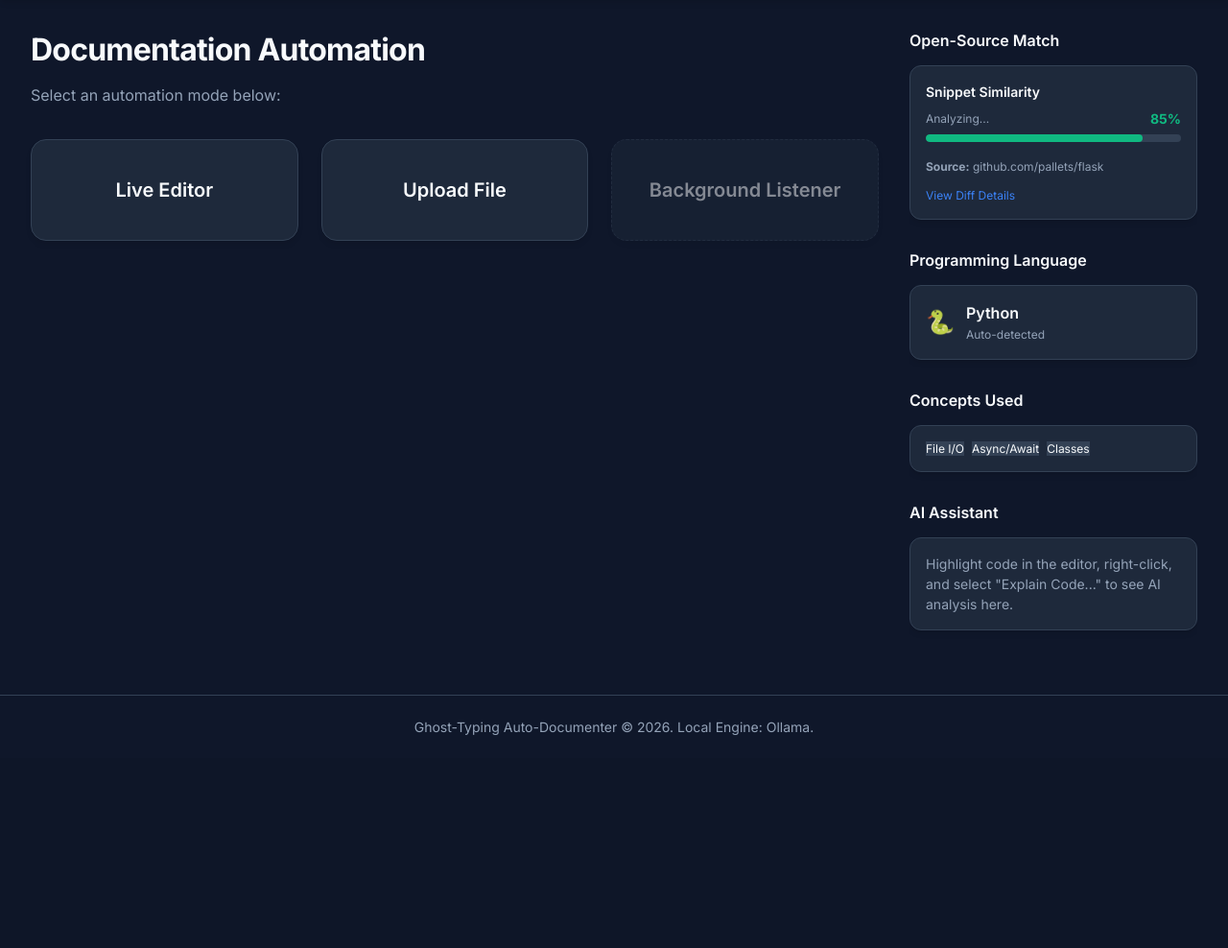
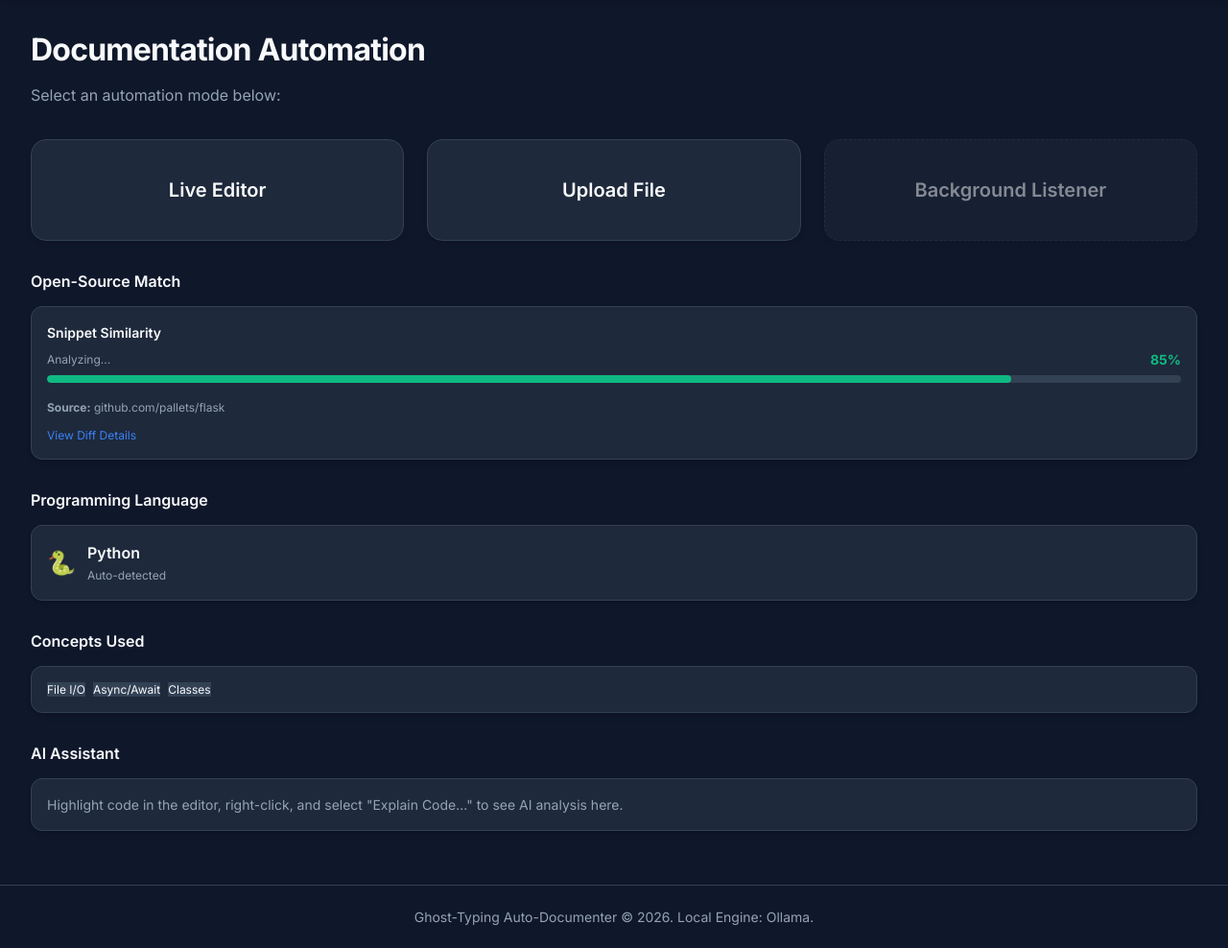
Before and after one commit to Shashwath-K/Lima-paramana, a FastAPI app: page / in a window 1280 px wide. Shown: the part 57-1045 px from the top of the page at 96% size. Before the commit the page ends 823 px from the top, so only its background shows below. Run offline with FastAPI, Linux system fonts and the light colour scheme.

Commit message:
CI:02 -> main css styles updated

```diff
--- a/app/static/css/main.css
+++ b/app/static/css/main.css
@@ -59,7 +59,7 @@ body {
 
 .layout-body {
     display: grid;
-    grid-template-columns: 1fr 300px;
+    grid-template-columns: 1fr;
     gap: 2rem;
     max-width: 1400px;
     margin: 0 auto;
@@ -74,12 +74,6 @@ body {
     /* Prevents grid blowout */
 }
 
-.sidebar-right {
-    position: sticky;
-    top: 100px;
-    height: calc(100vh - 140px);
-    overflow-y: auto;
-}
 
 .app-footer {
     border-top: 1px solid var(--border-color);
```
